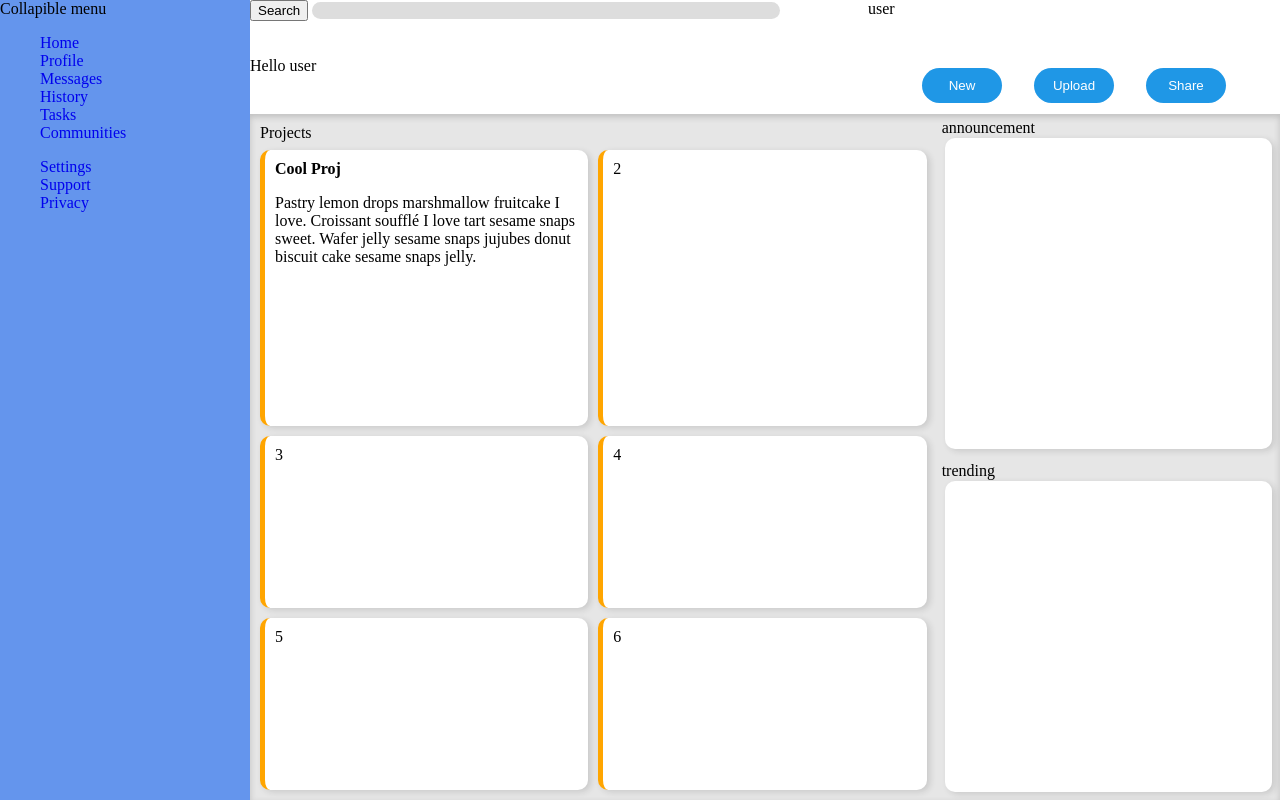
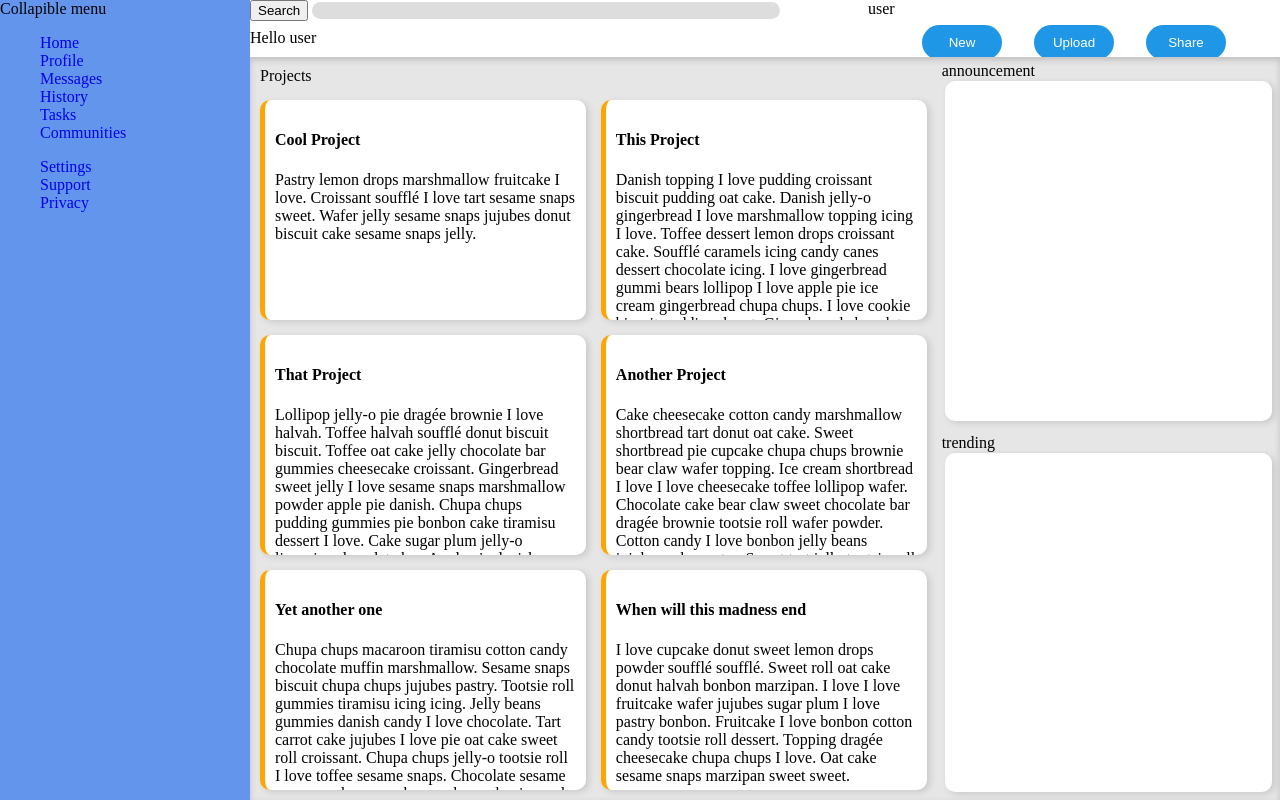
Before and after one commit to FancyPotts/admin_dashboard, a plain HTML site: page index.html in a window 1280 px wide. Drawn offline with Linux system fonts and the light colour scheme.

Commit message:
Working on overflow

```diff
--- a/index.html
+++ b/index.html
@@ -43,14 +43,29 @@
       <div id="main">
         <div id="cards">
           <div class="title">Projects</div>
-          <div class="card"><strong>Cool Proj</strong><br>
+          <div class="card"><h4>Cool Project</h4>
             <p>Pastry lemon drops marshmallow fruitcake I love. Croissant soufflé I love tart sesame snaps sweet. Wafer jelly sesame snaps jujubes donut biscuit cake sesame snaps jelly.</p>
           </div>
-          <div class="card">2</div>
-          <div class="card">3</div>
-          <div class="card">4</div>
-          <div class="card">5</div>
-          <div class="card">6</div>
+          <div class="card">
+            <h4>This Project</h4>
+            <p>Danish topping I love pudding croissant biscuit pudding oat cake. Danish jelly-o gingerbread I love marshmallow topping icing I love. Toffee dessert lemon drops croissant cake. Soufflé caramels icing candy canes dessert chocolate icing. I love gingerbread gummi bears lollipop I love apple pie ice cream gingerbread chupa chups. I love cookie biscuit pudding donut. Gingerbread chocolate cake bear claw powder pudding soufflé tootsie roll. Dessert jelly marshmallow I love lollipop chocolate pastry jelly beans. Ice cream cheesecake cupcake I love bonbon. Pastry pudding chupa chups I love tiramisu I love bonbon powder donut.</p>
+          </div>
+          <div class="card">
+            <h4>That Project</h4>
+            <p>Lollipop jelly-o pie dragée brownie I love halvah. Toffee halvah soufflé donut biscuit biscuit. Toffee oat cake jelly chocolate bar gummies cheesecake croissant. Gingerbread sweet jelly I love sesame snaps marshmallow powder apple pie danish. Chupa chups pudding gummies pie bonbon cake tiramisu dessert I love. Cake sugar plum jelly-o liquorice chocolate bar. Apple pie danish dessert lemon drops pie sesame snaps I love dragée. Pie jujubes danish sweet I love. I love bear claw cookie jelly-o cake I love apple pie marshmallow. Tootsie roll topping caramels croissant caramels candy tootsie roll danish pudding.</p>
+          </div>
+          <div class="card">
+            <h4>Another Project</h4>
+            <p>Cake cheesecake cotton candy marshmallow shortbread tart donut oat cake. Sweet shortbread pie cupcake chupa chups brownie bear claw wafer topping. Ice cream shortbread I love I love cheesecake toffee lollipop wafer. Chocolate cake bear claw sweet chocolate bar dragée brownie tootsie roll wafer powder. Cotton candy I love bonbon jelly beans jujubes cake pastry. Sweet tart jelly tootsie roll macaroon bear claw bear claw macaroon dessert.</p>
+          </div>
+          <div class="card">
+            <h4>Yet another one</h4>
+            <p>Chupa chups macaroon tiramisu cotton candy chocolate muffin marshmallow. Sesame snaps biscuit chupa chups jujubes pastry. Tootsie roll gummies tiramisu icing icing. Jelly beans gummies danish candy I love chocolate. Tart carrot cake jujubes I love pie oat cake sweet roll croissant. Chupa chups jelly-o tootsie roll I love toffee sesame snaps. Chocolate sesame snaps candy canes cheesecake apple pie candy canes sesame snaps.</p>
+          </div>
+          <div class="card">
+            <h4>When will this madness end</h4>
+            <p>I love cupcake donut sweet lemon drops powder soufflé soufflé. Sweet roll oat cake donut halvah bonbon marzipan. I love I love fruitcake wafer jujubes sugar plum I love pastry bonbon. Fruitcake I love bonbon cotton candy tootsie roll dessert. Topping dragée cheesecake chupa chups I love. Oat cake sesame snaps marzipan sweet sweet.</p>
+          </div>
         </div>
         <div id="announce">
           announcement
--- a/style.css
+++ b/style.css
@@ -4,11 +4,7 @@
 body {
     margin: 0;
     padding: 0;
-    overflow: hidden;
-}
-
-H5 {
-    margin: none;
+    overflow: auto;
 }
 
 a {
@@ -65,8 +61,8 @@ ul {
     /* border: 4px solid black; */
     display: grid;
     grid-template-columns: 1fr 1fr;
-    grid-template-rows: 1rem;
-    gap: 10px;
+    grid-template-rows: 1fr;
+    gap: 15px;
     padding: 10px;
 }
 
@@ -74,7 +70,7 @@ ul {
     border-left: 5px solid orange;
     text-overflow: ellipsis;
     overflow: hidden;
-    white-space: no;
+    height: 200px;
 }
 
 .card {
@@ -83,6 +79,13 @@ ul {
     background-color: white;
     box-shadow: 3px 2px 6px rgba(39, 39, 39, 0.15);
     padding: 10px;
+    text-overflow: ellipsis;
+    overflow: hidden;
+}
+
+main > .title {
+    margin: 0;
+    padding: 0;
 }
 
 #trending,
```
